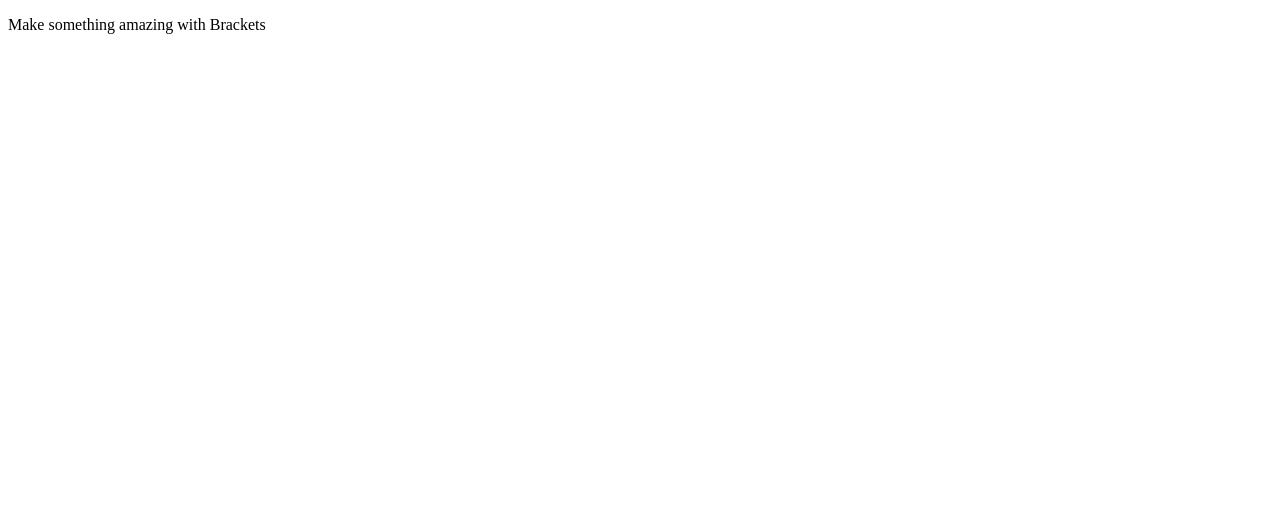
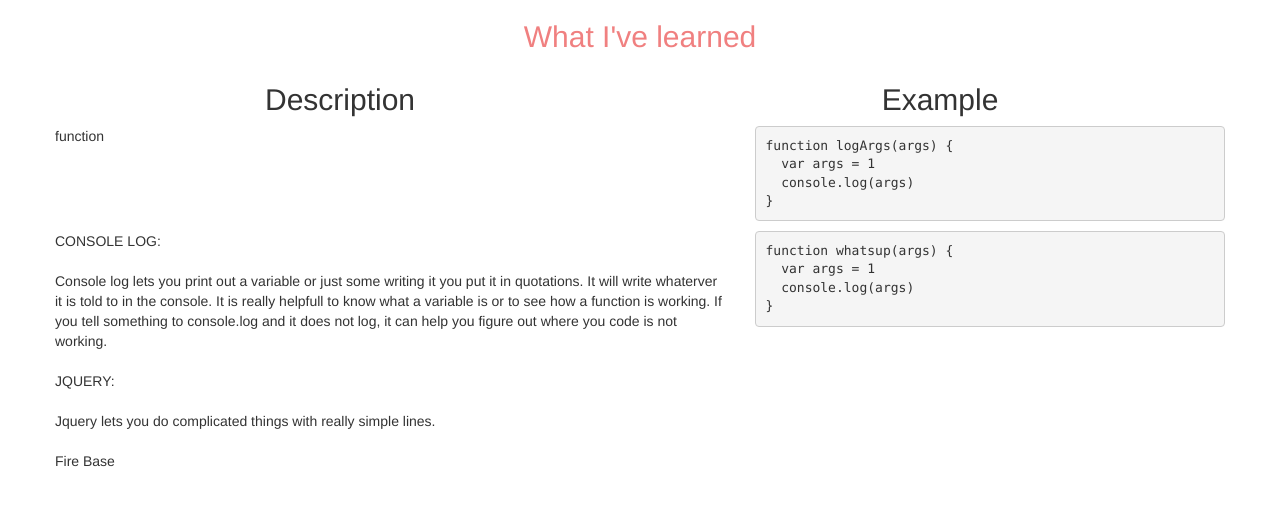
Before and after one commit to graholm/whatihavelearned, a plain HTML site: page -KWcugSDKCLw7awlQ110/index.html in a window 1280 px wide. Drawn offline with nearby package versions, Linux system fonts and the light colour scheme.

Commit message:
Classadoo autocommit

```diff
--- a/-KWcugSDKCLw7awlQ110/index.html
+++ b/-KWcugSDKCLw7awlQ110/index.html
@@ -1,10 +1,58 @@
 <!DOCTYPE html>
 <html>
   <head>
-    <meta charset="utf-8">
-    <title>Your Awesome Webpage</title>
+    <title></title>
+    <script src="/third_party/jquery/jquery.min.js"></script>
+    <script src="/third_party/bootstrap/js/bootstrap.min.js"></script>
+    <link rel="stylesheet" type="text/css" href="/third_party/bootstrap/css/bootstrap.min.css" />
+    <link rel="stylesheet" type="text/css" href="style.css" />
   </head>
   <body>
-    <p>Make something amazing with Brackets</p>
+    <div class="container">
+      <div class="row">
+        <h2 class="text-center title">What I've learned</h2>
+        <div class="row">
+          <div class="col-xs-6">
+            <h2 class="text-center">Description</h2>
+          </div>
+          <div class="col-xs-6">
+            <h2 class="text-center">Example</h2>
+          </div>
+        </div>
+        <div class="row learning-item">
+          <div class="col-xs-7 description">
+            function <br><br>
+          </div>
+          <div class="col-xs-5" id="console-log-example"></div>
+        </div>
+        <div class="row learning-item">
+          <div class="col-xs-7 description">
+            CONSOLE LOG: <br><br>
+            Console log lets you print out a variable or just some writing it you put it in quotations. It will write whaterver it is told to in the console. It is really helpfull to know what a variable is or to see how a function is working. If you tell something to console.log and it does not log, it can help you figure out where you code is not working.
+            <br><br>
+          </div>
+          <div class="col-xs-5" id="function-example"></div>
+        </div>
+        <div class="row learning-item">
+          <div class="col-xs-7 description">
+            JQUERY: <br><br>
+            Jquery lets you do complicated things with really simple lines.
+
+            <br><br>
+          </div>
+          <div class="col-xs-5" id="jquery-example"></div>
+        </div>
+        <div class="row learning-item">
+          <div class="col-xs-7 description">
+            Fire Base <br><br>
+          </div>
+          <div class="col-xs-5" id="firebase-example"></div>
+        </div>
+
+
+
+      </div>
+    </div>
+    <script src="script.js" type="text/javascript"></script>
   </body>
 </html>
--- /dev/null
+++ b/-KWcugSDKCLw7awlQ110/script.js
@@ -0,0 +1,31 @@
+function logArgs(args) {
+  var args = 1
+  console.log(args)
+}
+
+var functionString = logArgs.toString()
+var consoleLogExample = $("#console-log-example")
+var formattedExample = $("<pre>")
+formattedExample.text(functionString)
+consoleLogExample.html(formattedExample)
+
+
+
+
+
+function perimeter(length, width) {
+  console.log(length + length + width + width);
+};
+
+
+function whatsup(args) {
+  var args = 1
+  console.log(args)
+};
+
+
+var functionString = whatsup.toString()
+var consoleLogExample = $("#function-example")
+var formattedExample = $("<pre>")
+formattedExample.text(functionString)
+consoleLogExample.html(formattedExample)
--- a/-KWcugSDKCLw7awlQ110/style.css
+++ b/-KWcugSDKCLw7awlQ110/style.css
@@ -0,0 +1,3 @@
+.title {
+  color: lightcoral;
+}
```
